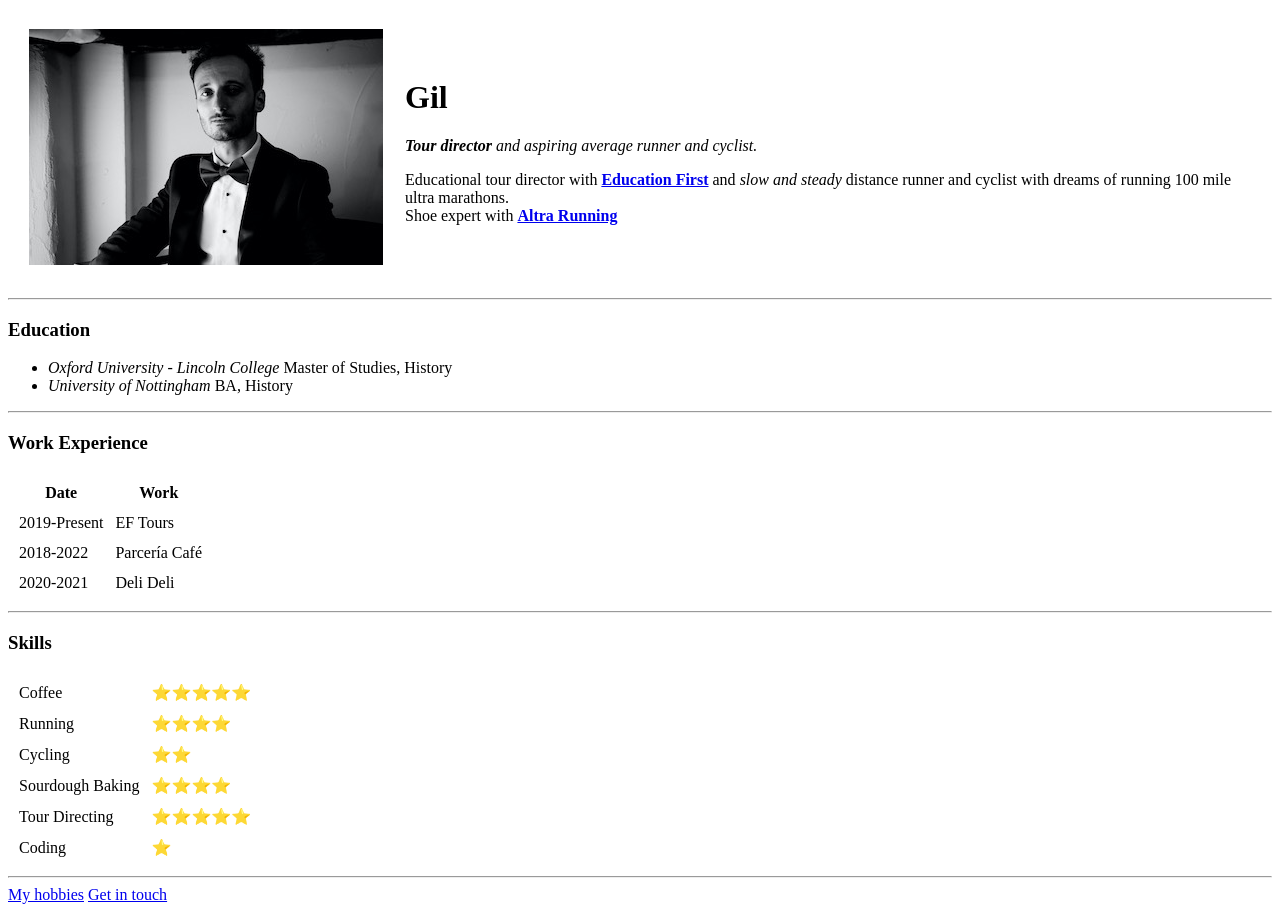
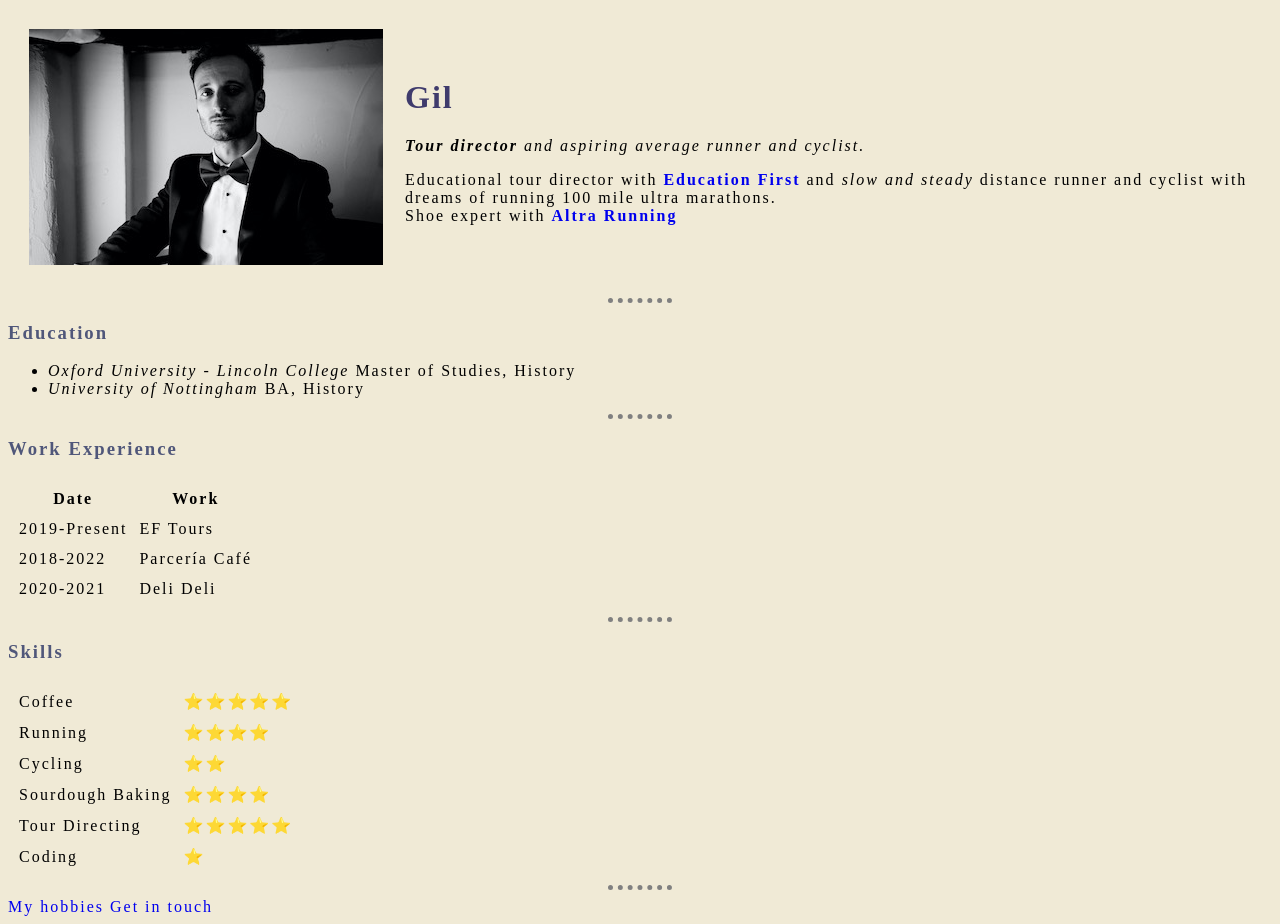
Before and after one commit to gil-parce/CV, a plain HTML site: page index.html in a window 1280 px wide. Drawn offline with Linux system fonts and the light colour scheme.

Commit message:
Add files via upload
Implement CSS to improve aesthetics

```diff
--- /dev/null
+++ b/css/styles.css
@@ -0,0 +1,26 @@
+body {
+    background-color: #F0EAD6;
+    letter-spacing: 2px;
+    /* affects spacing between letters*/
+}
+
+h1 {
+    color: #3F3B6C;
+}
+
+h3 {
+    color: #50577A;
+}
+
+hr {
+    border-style: none;
+    border-top-style: dotted;
+    border-color: grey;
+    border-width: 5px;
+    width: 5%;
+}
+
+a {
+    text-decoration: none;
+    /*removes the underlign from hyperlink text*/
+}
--- a/index.html
+++ b/index.html
@@ -4,6 +4,7 @@
 <head>
     <meta charset="UTF-8">
     <title>Gil's personal site</title>
+    <link rel="stylesheet" href="css/styles.css">
 </head>
 
 <body>
```
Also changed, not shown: contact.html (+5 -2 lines), hobbies.html (+1 -0 lines).
